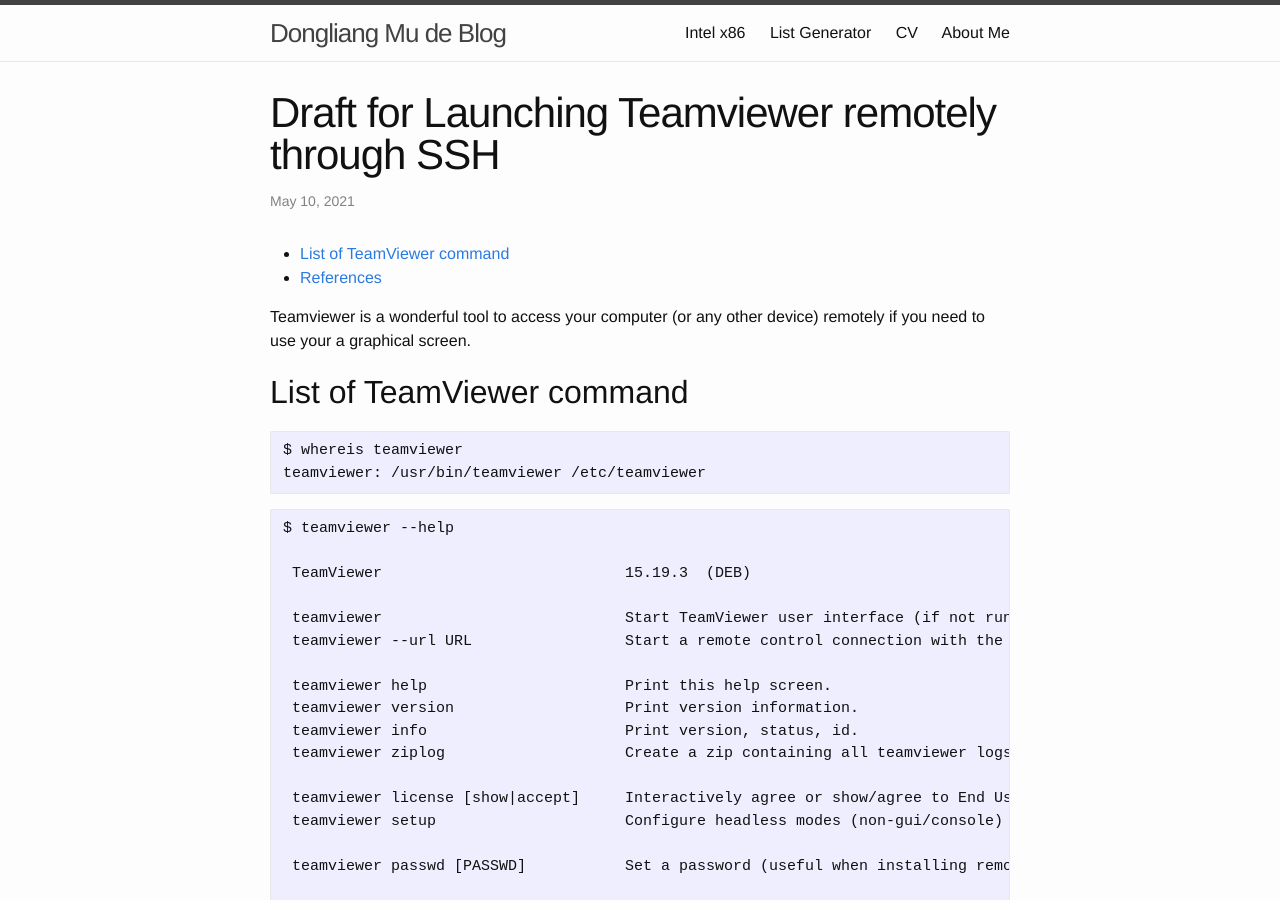
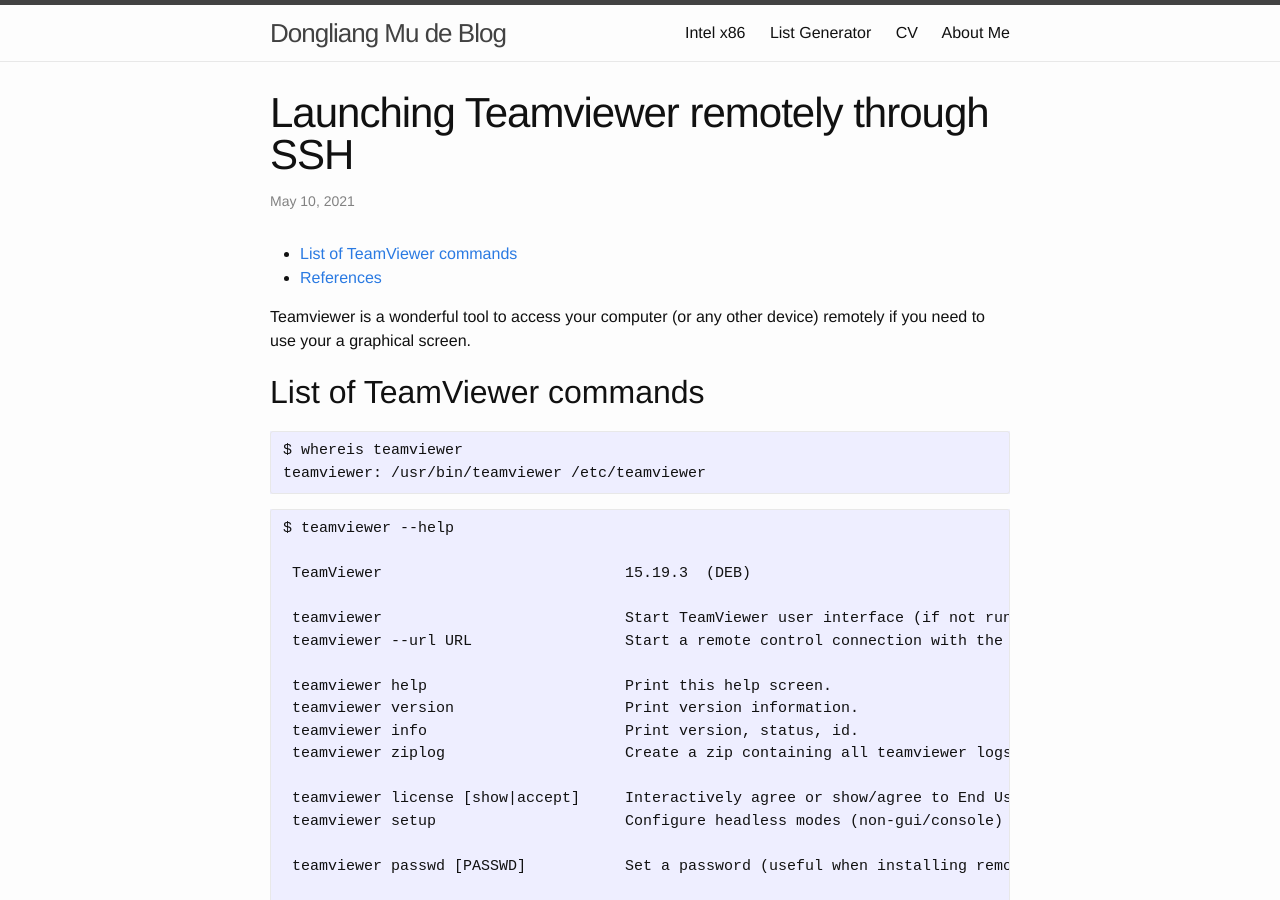
Before and after one commit to mudongliang/mudongliang.github.io, a Jekyll site: the page built from _posts/2021-05-10-launching-teamviewer-remotely-through-ssh.md, in a window 1280 px wide and 900 px high. Built offline with Jekyll 4.4.1, drawn with Linux system fonts in a browser that asks for light colours.

Commit message:
add the post for launching teamviewer remotely via ssh

````diff
--- a/_posts/2021-05-10-launching-teamviewer-remotely-through-ssh.md
+++ b/_posts/2021-05-10-launching-teamviewer-remotely-through-ssh.md
@@ -1,6 +1,6 @@
 ---
 layout: post
-title: "Draft for Launching Teamviewer remotely through SSH"
+title: "Launching Teamviewer remotely through SSH"
 date: 2021-05-10
 description: ""
 category:
@@ -11,7 +11,7 @@
 
 Teamviewer is a wonderful tool to access your computer (or any other device) remotely if you need to use your a graphical screen.
 
-## List of TeamViewer command
+## List of TeamViewer commands
 
 ```
 $ whereis teamviewer
````
